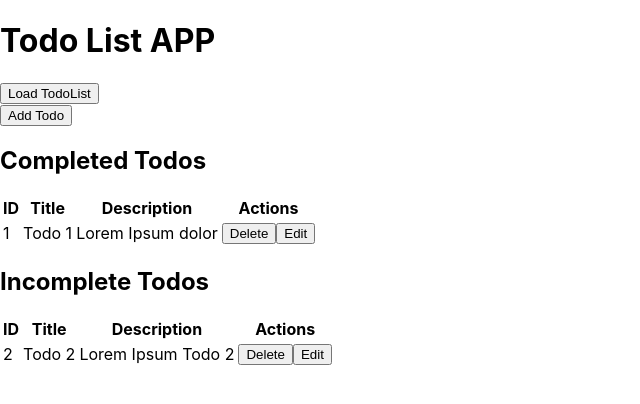
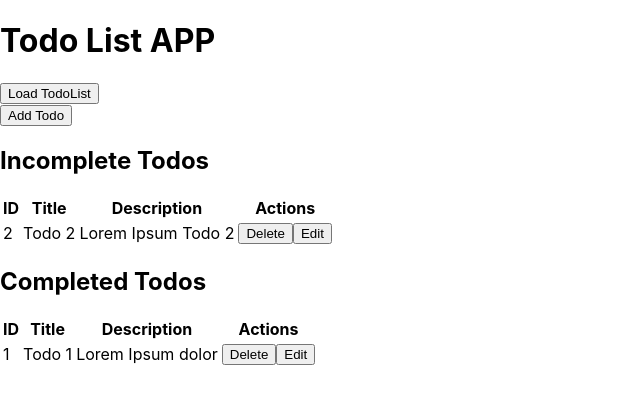
Before and after one commit to mfaridzia/explore-todo-toolkit, a React (Create React App) app: page / in a window 1280 px wide. Shown: the top 404 px of the page, without its empty margins (0-640 px from the left). Built offline with nearby package versions, Linux system fonts and the light colour scheme.

Commit message:
fix: sort by date

```diff
--- a/src/components/TodoList.jsx
+++ b/src/components/TodoList.jsx
@@ -12,12 +12,12 @@ export default function TodoList() {
   // sort by desc
   const completedTodos = todos.filter(todo => {
     return todo.status === 1
-  }).sort((a, b) => Date.parse(b) - Date.parse(a));
+  }).sort((a, b) => Date.parse(b.createdAt) - Date.parse(a.createdAt));
 
   // sort by asc
   const incompleteTodos = todos.filter(todo => {
     return todo.status === 0
-  }).sort((a, b) => Date.parse(a) - Date.parse(b));
+  }).sort((a, b) => Date.parse(a.createdAt) - Date.parse(b.createdAt));
 
   const handleDeleteTodo = (id) => {
     dispatch(deleteTodo({ id }));
@@ -39,15 +39,15 @@ export default function TodoList() {
         </div>
       </div>
       <div className="">
+        <h2> Incomplete Todos </h2>
+        <TableTodo
+          todos={incompleteTodos}
+          handleDeleteTodo={handleDeleteTodo}
+        />
+
         <h2> Completed Todos </h2>
         <TableTodo
           todos={completedTodos}
-          handleDeleteTodo={handleDeleteTodo}
-        />
-
-        <h2> Incomplete Todos </h2>
-        <TableTodo
-          todos={incompleteTodos}
           handleDeleteTodo={handleDeleteTodo}
         />
       </div>
--- a/src/reducers/todoSlice.js
+++ b/src/reducers/todoSlice.js
@@ -1,8 +1,8 @@
 import { createSlice } from "@reduxjs/toolkit";
 
 const initialState = [
-  { id: 1, title: "Todo 1", description: "Lorem Ipsum dolor", status: 1, createdAt: "2/5/2022, 12:07:18 PM" },
-  { id: 2, title: "Todo 2", description: "Lorem Ipsum Todo 2", status: 0, createdAt: "1/5/2022, 12:07:18 PM" },
+  { id: 1, title: "Todo 1", description: "Lorem Ipsum dolor", status: 1, createdAt: "2022-02-05T04:41:20.530Z" },
+  { id: 2, title: "Todo 2", description: "Lorem Ipsum Todo 2", status: 0, createdAt: "2022-02-05T04:40:20.530Z" },
 ];
 const todoSlice = createSlice({
   name: "todolists",
```
